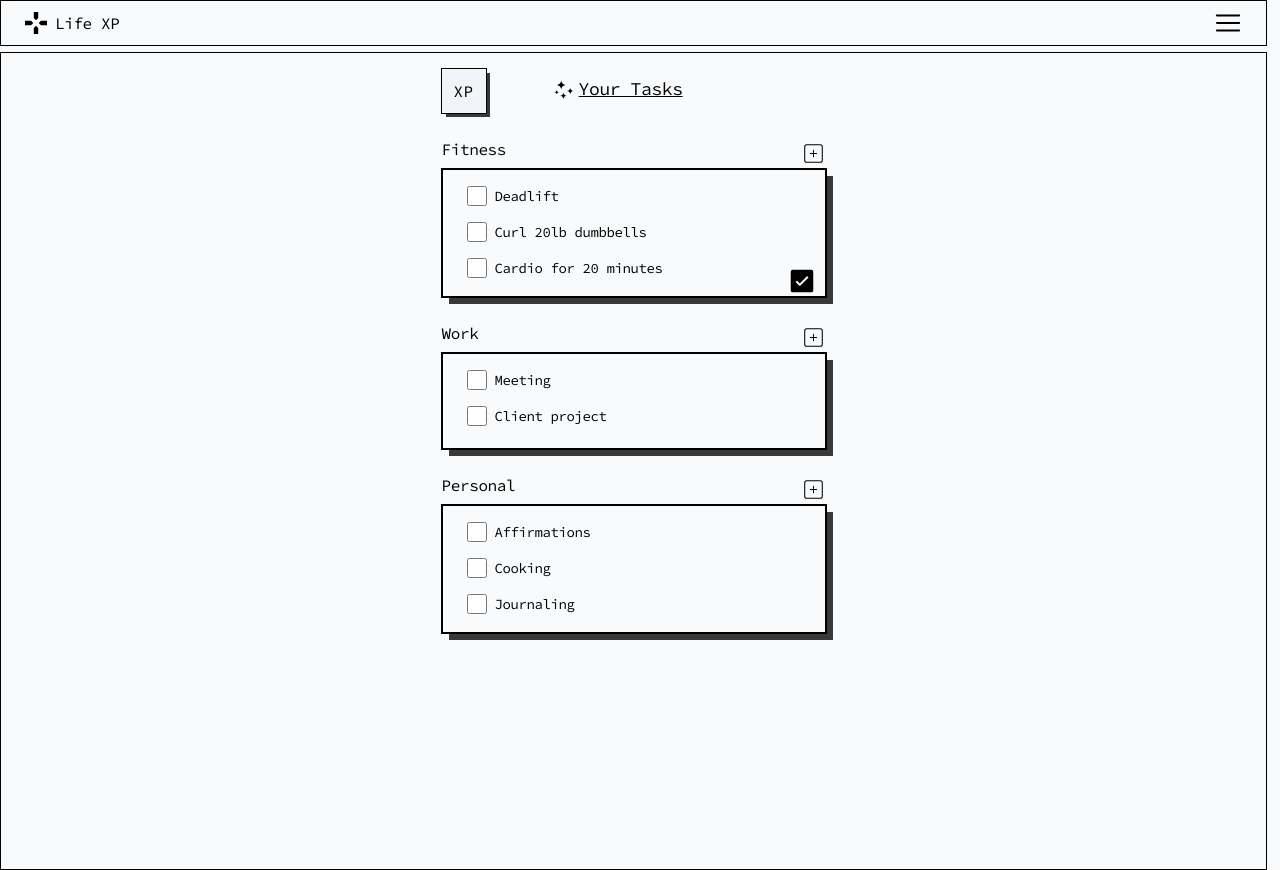
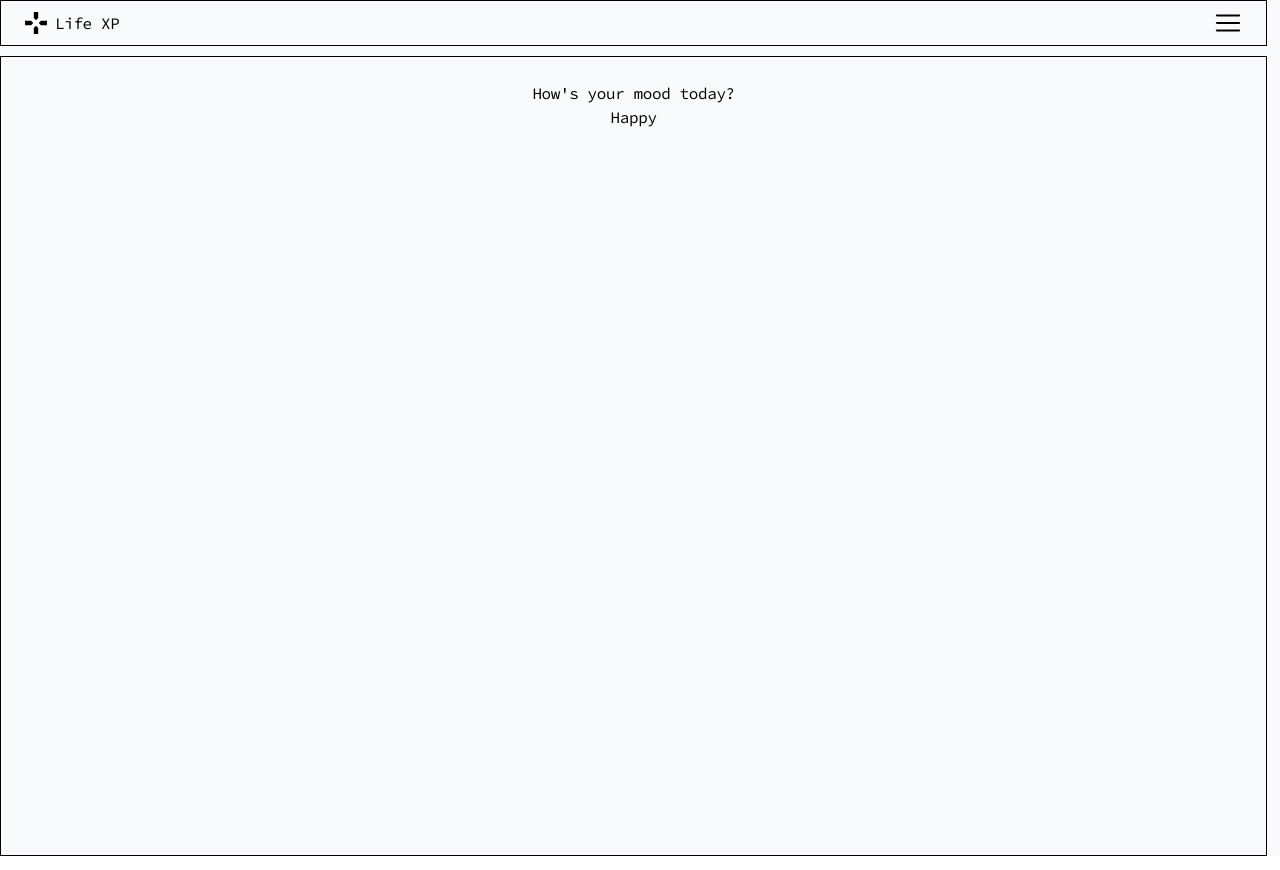
Before and after one commit to LifeXPOnline/LifeXP, a React (Vite) app: page / in a window 1280 px wide. Built offline with nearby package versions, Linux system fonts and the light colour scheme.

Commit message:
check-in

```diff
--- a/src/App.tsx
+++ b/src/App.tsx
@@ -2,16 +2,20 @@ import Navbar from "./Components/Navbar"
 import Home from "./Components/Homepage/Home"
 import Quests from "./Components/Questpage/Quests"
 import './index.css'
+import Checkin from "./Components/CheckinPage/Checkin"
 function App() {
 
   return (
     <div className="bg-slate-50 font-source-code-pro tracking-tight">
       <Navbar />
-      <div className="block">
+      <div className="hidden">
         <Home />
       </div>
       <div className="hidden">
         <Quests />
+      </div>
+      <div className="block">
+        <Checkin />
       </div>
     </div>
   )
--- /dev/null
+++ b/src/Components/CheckinPage/Checkin.tsx
@@ -0,0 +1,22 @@
+const Checkin = () => {
+    return(
+    <div className="border-[1.5px] border-black mt-[10px] h-screen md:w-[99%]">
+        <button>
+
+        </button>
+        <div className="flex flex-col items-center">
+            <h1>
+                How's your mood today?
+            </h1>
+            {/* Mood cards */}
+            <div>
+                <div>
+                    <h1>
+                        Happy
+                    </h1>
+                </div>
+            </div>
+        </div>
+    </div>)
+}
+export default Checkin
--- a/src/Components/Homepage/Home.tsx
+++ b/src/Components/Homepage/Home.tsx
@@ -2,7 +2,7 @@ import Tasks from "./Tasks";
 
 const Home = ()=> {
     return(
-        <div className="border-[1.5px] border-black md:w-[99%] mt-[6px]">
+        <div className="border-[1.5px] border-black md:w-[99%] mt-[10px]">
             <Tasks />
         </div>
     )
--- a/src/Components/Navbar.tsx
+++ b/src/Components/Navbar.tsx
@@ -25,7 +25,7 @@ const Navbar = () =>{
     return(
     <div >
         {/* options not opened */}
-        <div className='flex flex-row justify-between py-2 border-[1.5px] border-black  md:w-[99%]' >
+        <div className='flex flex-row justify-between py-2 border-[1.5px] border-black md:w-[99%]' >
             <div className='flex flex-row justify-center items-center ml-6'>
                 {/* <div><MdGamepad size = {24}/></div> */}
                 {gameIcon()}
@@ -35,14 +35,15 @@ const Navbar = () =>{
                 <RxHamburgerMenu
                     size={28}
                     className='cursor-pointer mr-6'
-                    onClick={()=>{setHamburgerOption(!hamburgerOption)}}/>
+                    onClick={()=>{setHamburgerOption(!hamburgerOption)}}
+                />
             </div>
         </div>
 
         {/* options opened - small screens */}
         <div className={`${hamburgerOption?'block':'hidden'} flex flex-col items-center justify-center fixed inset-0 bg-slate-50 `}>
 
-            <div className='absolute top-3 right-4'>
+            <div className='absolute top-[9px] right-[25.5px]'>
                 <RxHamburgerMenu
                     size={28}
                     className='cursor-pointer'
--- a/src/Components/Questpage/AcceptedQuests.tsx
+++ b/src/Components/Questpage/AcceptedQuests.tsx
@@ -1,11 +1,7 @@
 const AcceptedQuests = () => {
-    return(<div className="h-screen flex flex-col items-center md:99% border-[1.5px] border-black mt-[6px]">
 
-        <div className="border-b-[1.5px] border-black flex justify-center w-48 " >
-            <h1>Accepted</h1>
-        </div>
-
-        <div className="mb-10">
+    const scroll = () => {
+        return <div className="mb-10">
         <svg width="222" height="222" viewBox="0 0 222 222" fill="none" xmlns="http://www.w3.org/2000/svg" >
             <rect width="222" height="222" fill="url(#pattern0)"/>
             <defs>
@@ -16,6 +12,14 @@ const AcceptedQuests = () => {
             </defs>
         </svg>
     </div>
+    }
+
+    return(<div className="h-screen flex flex-col items-center md:99% border-[1.5px] border-black mt-[10px]">
+
+        <div className="border-b-[1.5px] border-black flex justify-center w-48 mb-4 mt-2" >
+            <h1>Accepted</h1>
+        </div>
+        {scroll()}
         You don't have any quests yet.
     </div>)
 }
--- a/src/Components/Questpage/MyQuests.tsx
+++ b/src/Components/Questpage/MyQuests.tsx
@@ -2,7 +2,7 @@ import Questcard from "./Questcard";
 import { FaFilter } from "react-icons/fa";
 
 const MyQuests = ()=> {
-    return(<div className="h-screen md:w-[99%] border-[1.5px] border-black mt-[6px]">
+    return(<div className="h-screen md:w-[99%] border-[1.5px] border-black mt-[10px]">
         <div className="flex flex-col  items-center">
                 {/* header and options */}
                 <div className=" w-full flex flex-row justify-between mt-3">
--- a/src/Components/Questpage/Quests.tsx
+++ b/src/Components/Questpage/Quests.tsx
@@ -4,7 +4,7 @@ import MyQuests from "./MyQuests"
 
 const Quests = () =>{
     return (<div>
-        <div className="hidden==">
+        <div className="hidden">
             <AcceptedQuests />
         </div>
         <div className="block">
```
Also changed, not shown: src/Components/Check-inPage/Check-in.tsx (deleted). Lines whose indentation alone changed are shown as unchanged.
